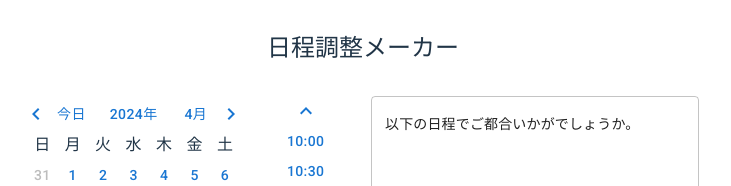
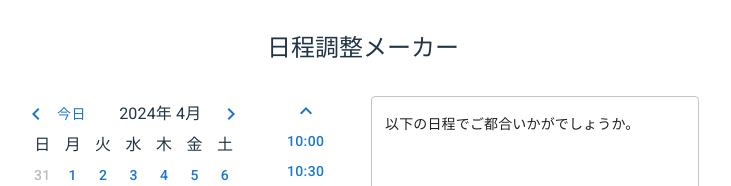
Before and after one commit to okayu-f/nittei, a React (Vite) app: page / in a window 1280 px wide. Shown: the top 186 px of the page, without its empty margins (277-1008 px from the left). Built offline with nearby package versions, Linux system fonts and the light colour scheme.

Commit message:
日付をボタンでなくすよう修正

```diff
--- a/src/Calender.tsx
+++ b/src/Calender.tsx
@@ -62,7 +62,7 @@ const Calender: React.FC<CalenderProps> = ({ onCalenderClick }) => {
 
   return (
     <>
-      <Grid container>
+      <Grid container alignItems="center">
         <Grid item xs={1}>
           <Button variant="text" sx={{ width: "100%", minWidth: "0px" }} onClick={handlePreviousClick}>
             <KeyboardArrowLeftIcon />
@@ -73,15 +73,10 @@ const Calender: React.FC<CalenderProps> = ({ onCalenderClick }) => {
             今日
           </Button>
         </Grid>
-        <Grid item xs={4}>
-          <Button variant="text" sx={{ width: "100%", minWidth: "0px" }}>
-            {year}年
-          </Button>
-        </Grid>
-        <Grid item xs={3}>
-          <Button variant="text" sx={{ width: "100%", minWidth: "0px" }}>
-            {month + 1}月
-          </Button>
+        <Grid item xs={7}>
+          <Typography sx={{ width: "100%", minWidth: "0px" }}>
+            {year}年 {month + 1}月
+          </Typography>
         </Grid>
         <Grid item xs={1}>
           <Button variant="text" sx={{ width: "100%", minWidth: "0px" }} onClick={handleNextClick}>
```
